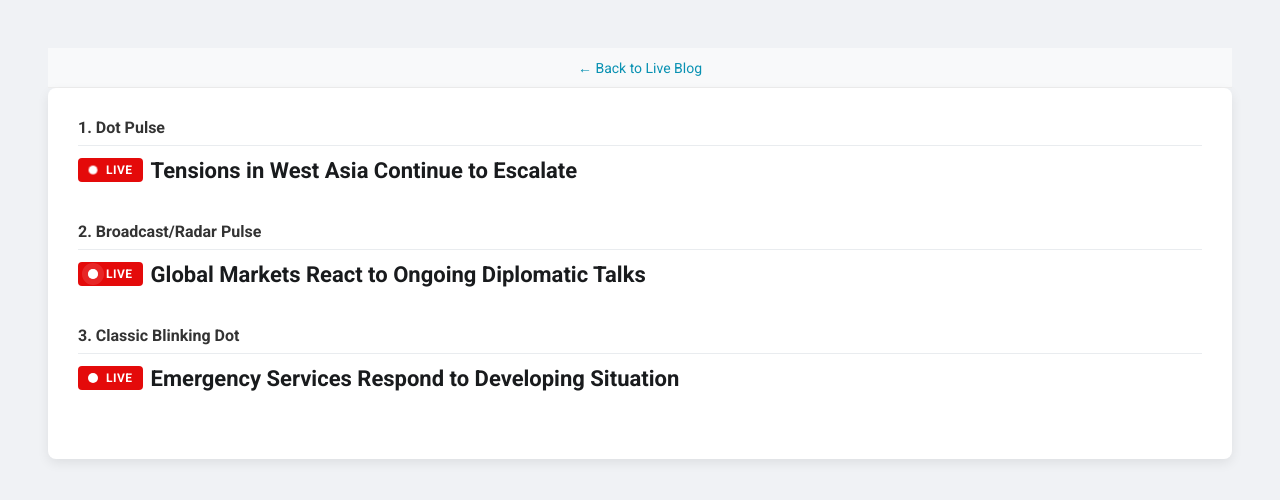
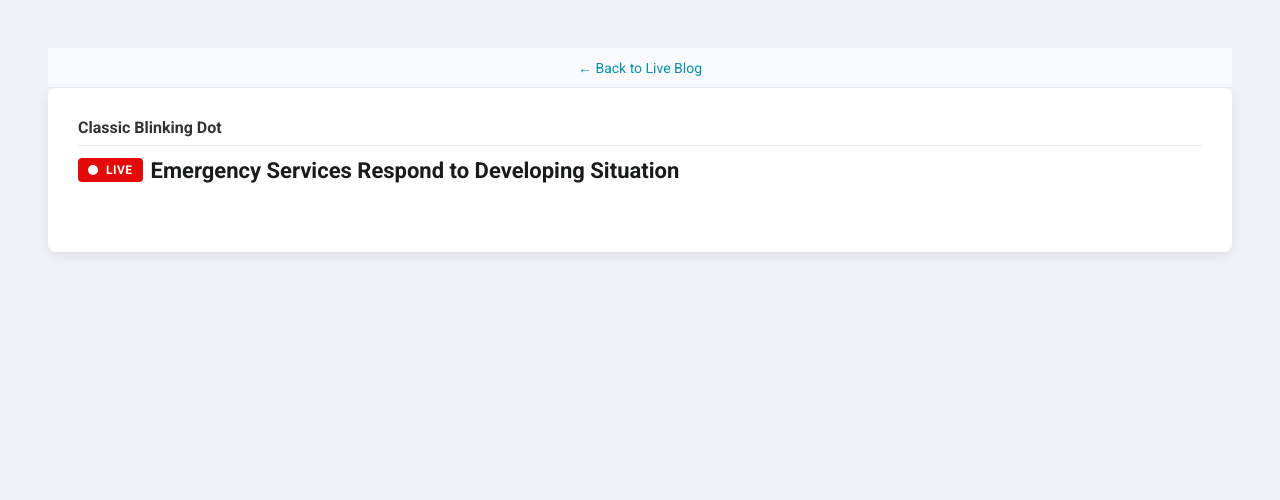
Before and after one commit to SuhasTPML/live-blog-revamp, a plain HTML site: page livebadge.html in a window 1280 px wide. Drawn offline with Linux system fonts and the light colour scheme.

Commit message:
Update livebadge.html

```diff
--- a/livebadge.html
+++ b/livebadge.html
@@ -148,34 +148,12 @@
 
     <div class="demo-container">
 
-        <div class="demo-item">
-            <h3>1. Dot Pulse</h3>
-            <div class="news-headline">
-                <div class="live-badge-wrapper">
-                    <div class="live-badge live-badge--pulse">
-                        <div class="live-dot"></div>
-                        <span>LIVE</span>
-                    </div>
-                </div>
-                <span>Tensions in West Asia Continue to Escalate</span>
-            </div>
-        </div>
+
+
+
 
         <div class="demo-item">
-            <h3>2. Broadcast/Radar Pulse</h3>
-            <div class="news-headline">
-                <div class="live-badge-wrapper">
-                    <div class="live-badge live-badge--radar">
-                        <div class="live-dot"></div>
-                        <span>LIVE</span>
-                    </div>
-                </div>
-                <span>Global Markets React to Ongoing Diplomatic Talks</span>
-            </div>
-        </div>
-
-        <div class="demo-item">
-            <h3>3. Classic Blinking Dot</h3>
+            <h3>Classic Blinking Dot</h3>
             <div class="news-headline">
                 <div class="live-badge-wrapper">
                     <div class="live-badge live-badge--blink">
```
